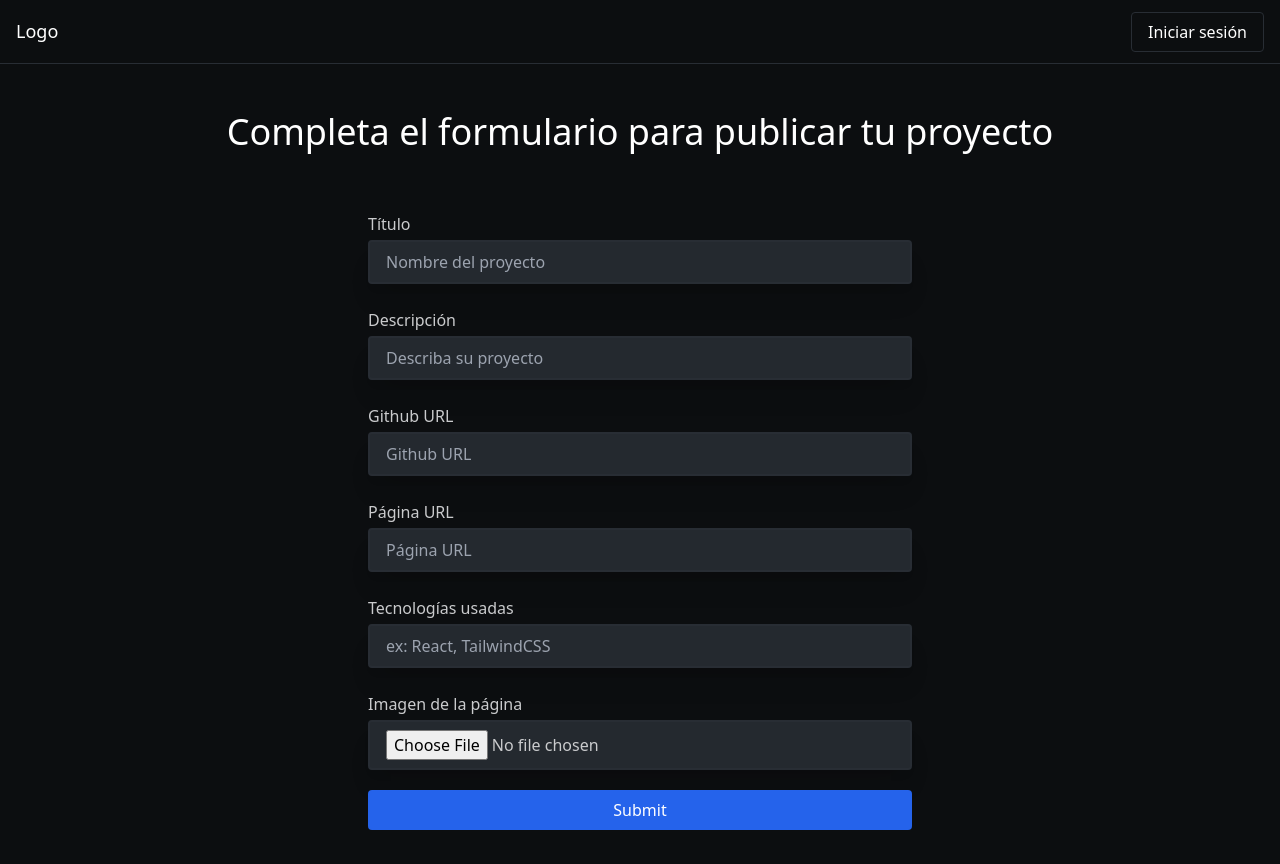
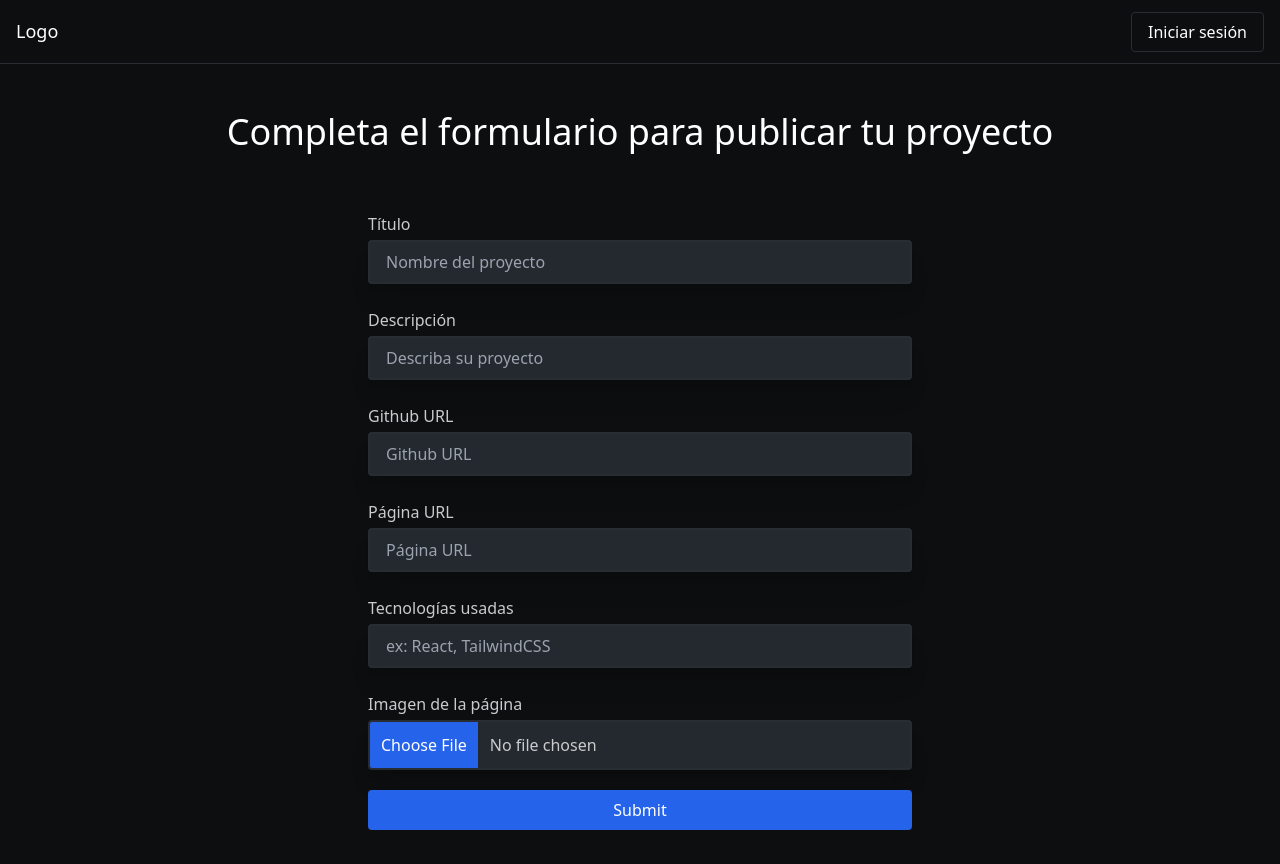
Before and after one commit to eladiocm/hackafor, a React (Vite) app: page /create in a window 1280 px wide. Built offline with nearby package versions, Linux system fonts and the light colour scheme; no server answers.

Commit message:
refactor: submit logic in /create page
modify file input styling

move supabase logic to /services folder

add button loader

```diff
--- a/package.json
+++ b/package.json
@@ -15,6 +15,7 @@
   "dependencies": {
     "@hookform/resolvers": "^2.9.11",
     "@supabase/supabase-js": "2.8.0",
+    "@uiball/loaders": "^1.2.6",
     "iconoir-react": "^6.2.1",
     "localforage": "1.10.0",
     "match-sorter": "6.3.1",
--- a/src/components/Input/index.jsx
+++ b/src/components/Input/index.jsx
@@ -6,7 +6,12 @@ const Input = forwardRef(({ labelText, type = 'text', ...props }, ref) => {
   return (
     <label className={styles.label}>
       {labelText}
-      <input ref={ref} type={type} className={styles.textInput} {...props} />
+      <input
+        ref={ref}
+        type={type}
+        className={type === 'file' ? styles.fileInput : styles.textInput}
+        {...props}
+      />
     </label>
   )
 })
--- a/src/components/Input/input.module.css
+++ b/src/components/Input/input.module.css
@@ -20,3 +20,20 @@
   outline: #2563eb;
   border: 2px solid #2563eb;
 }
+
+.fileInput::-webkit-file-upload-button {
+  background-color: #2563eb;
+  border: 1px solid transparent;
+  padding: 10px;
+  margin-right: 12px;
+  color: var(--white);
+}
+
+.fileInput {
+  width: 100%;
+  margin-top: 4px;
+  background-color: var(--gray-600);
+  box-shadow: var(--shadow-xl);
+  border: 2px solid var(--gray-500);
+  border-radius: 4px;
+}
--- /dev/null
+++ b/src/components/Loaders/ButtonLoader.jsx
@@ -0,0 +1,11 @@
+import { Ring } from '@uiball/loaders'
+
+function ButtonLoader() {
+  return (
+    <>
+      <Ring color='#24292f' size={20} /> Sending...
+    </>
+  )
+}
+
+export default ButtonLoader
--- a/src/lib/services/image.js
+++ b/src/lib/services/image.js
@@ -8,11 +8,15 @@ const BUCKET_URL =
 export async function uploadImage(file) {
   const filename = `${uuidv4()}-${file.name}`
 
-  const { data } = await supabase.storage
+  const { data, error } = await supabase.storage
     .from('hackafor')
     .upload(filename, file, {
       upsert: false
     })
 
+  if (error) {
+    throw error
+  }
+
   return BUCKET_URL + data.path
 }
--- /dev/null
+++ b/src/lib/services/project.js
@@ -0,0 +1,25 @@
+import { supabase } from '../client'
+
+export const createProject = async (data, imageUrl, userId) => {
+  const technologies = data.technologies.split(',')
+
+  const { data: project, error } = await supabase
+    .from('project')
+    .insert({
+      user_id: userId,
+      title: data.title,
+      description: data.description,
+      image_url: imageUrl,
+      page_url: data.page_url,
+      github_url: data.github_url,
+      technologies
+    })
+    .select('id')
+    .single()
+
+  if (error) {
+    throw error
+  }
+
+  return project.id
+}
--- a/src/routes/Create.jsx
+++ b/src/routes/Create.jsx
@@ -6,15 +6,18 @@ import Layout from '@/components/Layout'
 import Input from '@/components/Input'
 
 import { createSchema } from '@/lib/validation'
-import { supabase } from '@/lib/client'
 import { uploadImage } from '@/lib/services/image'
+import { createProject } from '@/lib/services/project'
 
 import { useNavigate } from 'react-router-dom'
 import useUserSession from '@/hooks/useUserSession'
 import { yupResolver } from '@hookform/resolvers/yup'
 import { useForm } from 'react-hook-form'
+import { useState } from 'react'
+import ButtonLoader from '@/components/Loaders/ButtonLoader'
 
 function Create() {
+  const [isSending, setIsSending] = useState(false)
   const { user } = useUserSession()
   const navigate = useNavigate()
 
@@ -27,24 +30,18 @@ function Create() {
   })
 
   const onSubmit = async (data) => {
-    const imageUrl = await uploadImage(data.file[0])
-    const technologies = data.technologies.split(',')
+    setIsSending(true)
 
-    const { data: project } = await supabase
-      .from('project')
-      .insert({
-        user_id: user.id,
-        title: data.title,
-        description: data.description,
-        image_url: imageUrl,
-        page_url: data.page_url,
-        github_url: data.github_url,
-        technologies
-      })
-      .select('id')
-      .single()
+    try {
+      const imageUrl = await uploadImage(data.file[0])
+      const projectId = await createProject(data, imageUrl, user.id)
 
-    navigate(`/project/${project.id}`)
+      setIsSending(false)
+      navigate(`/project/${projectId}`)
+    } catch (error) {
+      setIsSending(false)
+      console.error(error)
+    }
   }
 
   return (
@@ -98,8 +95,12 @@ function Create() {
         />
         <p className={styles.error_message}>{errors.file?.message}</p>
 
-        <button type='submit' className={styles.submit_btn}>
-          Submit
+        <button
+          type='submit'
+          className={styles.submit_btn}
+          disabled={isSending}
+        >
+          {isSending ? <ButtonLoader /> : 'Submit'}
         </button>
       </form>
     </Layout>
--- a/src/styles/create.module.css
+++ b/src/styles/create.module.css
@@ -32,6 +32,10 @@
   border-radius: 4px;
 }
 
+.submit_btn:disabled {
+  opacity: 0.5;
+}
+
 @media screen and (min-width: 768px) {
   .title {
     font-size: 2.25rem;
```
